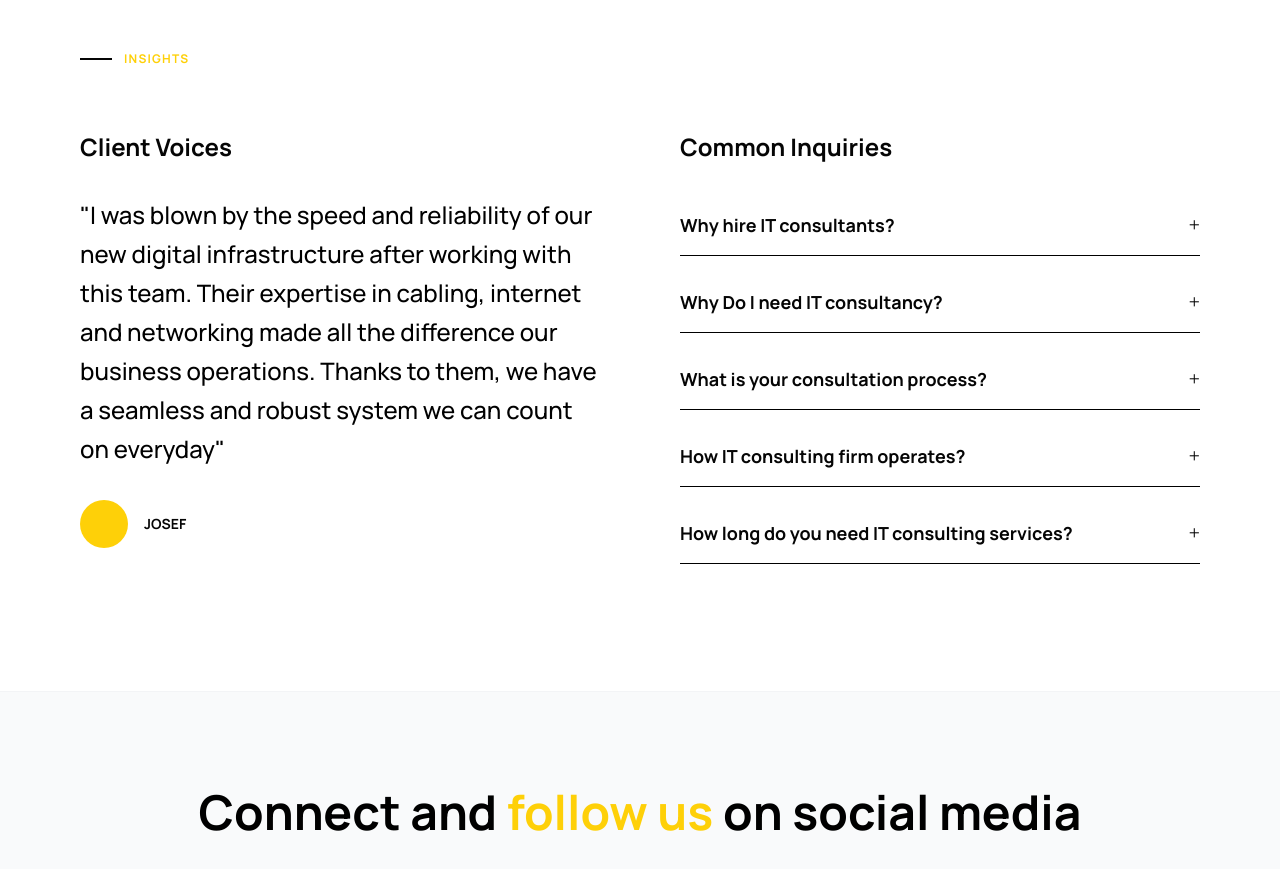
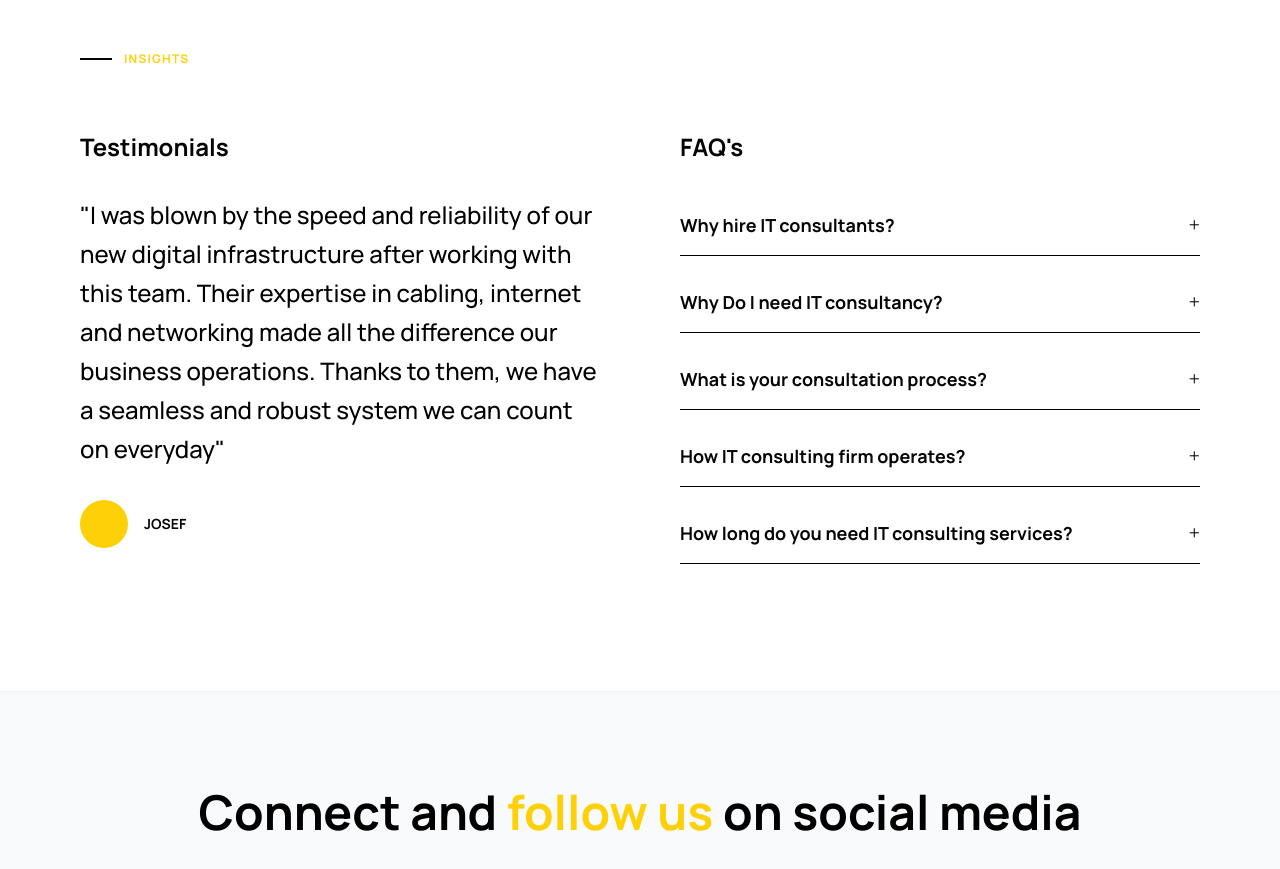
Before and after one commit to itssadiq/Transdata-Solutions, a React (Vite) app: page / in a window 1280 px wide. Shown: the part 4660-5529 px from the top of the page. Built offline with nearby package versions, Linux system fonts and the light colour scheme.

Commit message:
Updated site title and insights section headings.

```diff
--- a/index.html
+++ b/index.html
@@ -4,7 +4,7 @@
     <meta charset="UTF-8" />
     <link rel="icon" type="image/svg+xml" href="/vite.svg" />
     <meta name="viewport" content="width=device-width, initial-scale=1.0" />
-    <title>transdata</title>
+    <title>Transdata Solutions</title>
   </head>
   <body>
     <div id="root"></div>
--- a/src/components/home/Insights.jsx
+++ b/src/components/home/Insights.jsx
@@ -44,7 +44,7 @@
       <div className="grid grid-cols-1 lg:grid-cols-2 gap-20">
         {/* Testimonials */}
         <div>
-          <h3 className="text-2xl font-bold mb-8">Client Voices</h3>
+          <h3 className="text-2xl font-bold mb-8">Testimonials</h3>
           <div className="relative h-100 overflow-hidden">
             {testimonials.map((t, i) => (
               <div
@@ -67,7 +67,7 @@
 
         {/* FAQs */}
         <div>
-          <h3 className="text-2xl font-bold mb-8">Common Inquiries</h3>
+          <h3 className="text-2xl font-bold mb-8">FAQ's</h3>
           <div className="space-y-4">
             {[
               {
```
